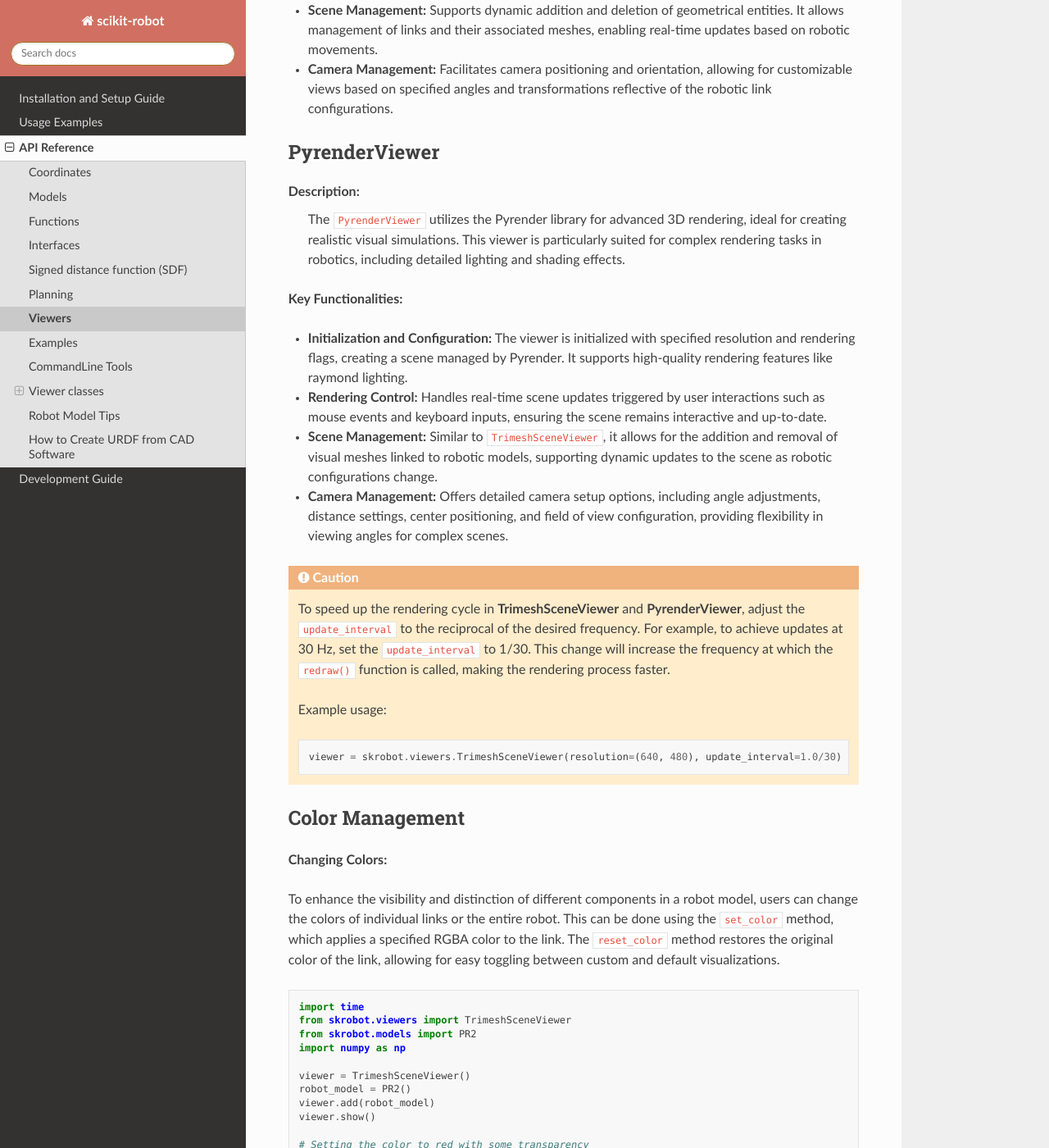
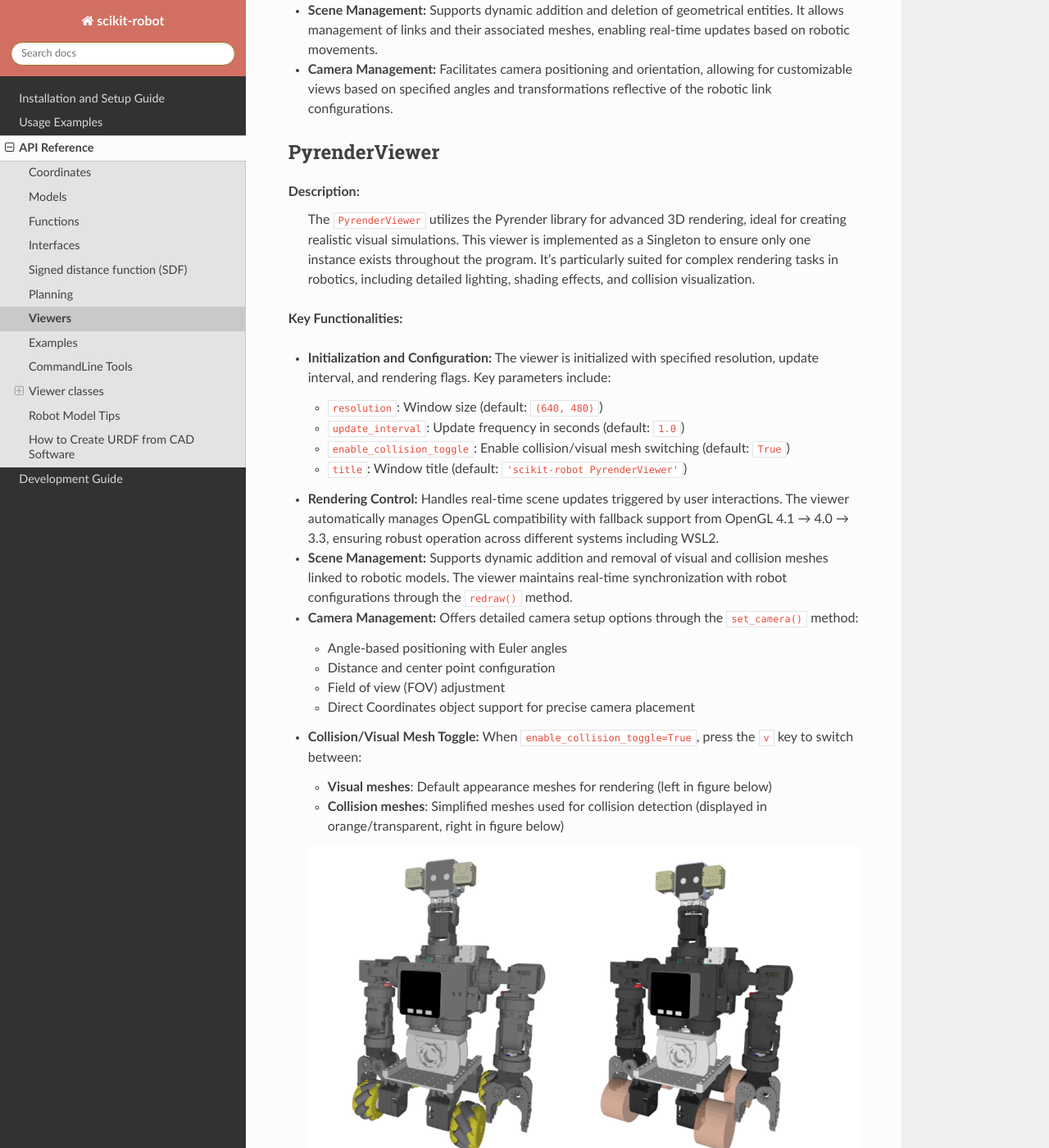
Before and after one commit to iory/scikit-robot, a Sphinx documentation site: the page built from docs/source/reference/viewers.rst, in a window 1280 px wide and 1400 px high, scrolled down 1841 px. Shown: the whole window at 82% size. Built offline with Sphinx 7.4.7 and the Read the Docs theme 3.1.0, drawn with Linux system fonts in a browser that asks for light colours; some of the changed text lies outside the part shown.

Commit message:
[PyrenderViewer] Add v option to switch visual mesh and collision mesh (#579)

```diff
--- a/docs/source/reference/viewers.rst
+++ b/docs/source/reference/viewers.rst
@@ -62,22 +62,156 @@ PyrenderViewer
 --------------
 
 **Description:**
-  The ``PyrenderViewer`` utilizes the Pyrender library for advanced 3D rendering, ideal for creating realistic visual simulations. This viewer is particularly suited for complex rendering tasks in robotics, including detailed lighting and shading effects.
+  The ``PyrenderViewer`` utilizes the Pyrender library for advanced 3D rendering, ideal for creating realistic visual simulations. This viewer is implemented as a Singleton to ensure only one instance exists throughout the program. It's particularly suited for complex rendering tasks in robotics, including detailed lighting, shading effects, and collision visualization.
 
 **Key Functionalities:**
 
 - **Initialization and Configuration:**
-  The viewer is initialized with specified resolution and rendering flags, creating a scene managed by Pyrender. It supports high-quality rendering features like raymond lighting.
+  The viewer is initialized with specified resolution, update interval, and rendering flags. Key parameters include:
+
+  - ``resolution``: Window size (default: ``(640, 480)``)
+  - ``update_interval``: Update frequency in seconds (default: ``1.0``)
+  - ``enable_collision_toggle``: Enable collision/visual mesh switching (default: ``True``)
+  - ``title``: Window title (default: ``'scikit-robot PyrenderViewer'``)
 
 - **Rendering Control:**
-  Handles real-time scene updates triggered by user interactions such as mouse events and keyboard inputs, ensuring the scene remains interactive and up-to-date.
+  Handles real-time scene updates triggered by user interactions. The viewer automatically manages OpenGL compatibility with fallback support from OpenGL 4.1 → 4.0 → 3.3, ensuring robust operation across different systems including WSL2.
 
 - **Scene Management:**
-  Similar to ``TrimeshSceneViewer``, it allows for the addition and removal of visual meshes linked to robotic models, supporting dynamic updates to the scene as robotic configurations change.
+  Supports dynamic addition and removal of visual and collision meshes linked to robotic models. The viewer maintains real-time synchronization with robot configurations through the ``redraw()`` method.
 
 - **Camera Management:**
-  Offers detailed camera setup options, including angle adjustments, distance settings, center positioning, and field of view configuration, providing flexibility in viewing angles for complex scenes.
+  Offers detailed camera setup options through the ``set_camera()`` method:
 
+  - Angle-based positioning with Euler angles
+  - Distance and center point configuration
+  - Field of view (FOV) adjustment
+  - Direct Coordinates object support for precise camera placement
+
+- **Collision/Visual Mesh Toggle:**
+  When ``enable_collision_toggle=True``, press the ``v`` key to switch between:
+
+  - **Visual meshes**: Default appearance meshes for rendering (left in figure below)
+  - **Collision meshes**: Simplified meshes used for collision detection (displayed in orange/transparent, right in figure below)
+
+  .. figure:: ../_static/visual-collision-comparison.jpg
+     :width: 100%
+     :align: center
+     :alt: Visual mesh (left) vs Collision mesh (right) comparison
+
+     **Visual mesh (left) vs Collision mesh (right).** The visual mesh shows the detailed appearance of the robot with textured wheels. The collision mesh on the right uses simplified cylinder representations for the wheels, which are computationally more efficient for collision detection algorithms.
+
+- **360-Degree Image Capture:**
+  The ``capture_360_images()`` method enables automated scene capture from multiple angles:
+
+  - Configurable number of frames and camera elevation
+  - Automatic GIF animation generation
+  - Transparent background support
+  - Custom lighting configuration options
+
+
+**Keyboard Controls:**
+
+The PyrenderViewer provides extensive keyboard controls for interactive manipulation:
+
+.. list-table:: Keyboard Controls
+   :header-rows: 1
+   :widths: 10 90
+
+   * - Key
+     - Function
+   * - ``a``
+     - Toggle rotational animation mode
+   * - ``c``
+     - Toggle backface culling
+   * - ``f``
+     - Toggle fullscreen mode
+   * - ``h``
+     - Toggle shadow rendering (may impact performance)
+   * - ``i``
+     - Cycle through axis display modes (none → world → mesh → all)
+   * - ``l``
+     - Cycle lighting modes (scene → Raymond → direct)
+   * - ``m``
+     - Toggle face normal visualization
+   * - ``n``
+     - Toggle vertex normal visualization
+   * - ``o``
+     - Toggle orthographic camera mode
+   * - ``q``
+     - Quit the viewer
+   * - ``r``
+     - Start/stop GIF recording (opens file dialog on stop)
+   * - ``s``
+     - Save current view as image (opens file dialog)
+   * - ``v``
+     - **Toggle between visual and collision meshes** (if enabled)
+   * - ``w``
+     - Cycle wireframe modes
+   * - ``z``
+     - Reset camera to default view
+
+**Mouse Controls:**
+
+- **Left-click + drag**: Rotate camera around scene center
+- **Ctrl + Left-click + drag**: Rotate camera around viewing axis
+- **Shift + Left-click + drag** or **Middle-click + drag**: Pan camera
+- **Right-click + drag** or **Scroll wheel**: Zoom in/out
+
+**Example Usage:**
+
+Basic viewer initialization and robot display:
+
+.. code-block:: python
+
+    from skrobot.viewers import PyrenderViewer
+    from skrobot.models import PR2
+
+    # Create viewer instance (Singleton pattern ensures only one instance)
+    viewer = PyrenderViewer(resolution=(800, 600), update_interval=1.0/30)
+
+    # Load and add robot model
+    robot = PR2()
+    viewer.add(robot)
+
+    # Show the viewer window
+    viewer.show()
+
+    # Update robot pose and redraw
+    robot.reset_manip_pose()
+    viewer.redraw()
+
+Collision/Visual mesh toggle example:
+
+.. code-block:: python
+
+    # Enable collision toggle functionality
+    viewer = PyrenderViewer(enable_collision_toggle=True)
+
+    # Add robot to viewer
+    viewer.add(robot)
+    viewer.show()
+
+    # Press 'v' key in the viewer to toggle between visual and collision meshes
+    # Collision meshes will appear in orange/transparent color
+
+    # The visual mesh displays the full detailed geometry with textures
+    # while collision mesh shows simplified shapes (e.g., cylinders for wheels)
+    # optimized for physics calculations
+
+360-degree image capture example:
+
+.. code-block:: python
+
+    # Capture 360-degree rotation images
+    viewer.capture_360_images(
+        output_dir="./robot_360",
+        num_frames=36,  # One image every 10 degrees
+        camera_elevation=45,  # Camera elevation angle
+        create_gif=True,  # Generate animated GIF
+        gif_duration=100,  # 100ms between frames
+        transparent_background=True  # Render with transparent background
+    )
 
 .. caution::
 
@@ -88,6 +222,7 @@ PyrenderViewer
   .. code-block:: python
 
     viewer = skrobot.viewers.TrimeshSceneViewer(resolution=(640, 480), update_interval=1.0/30)   # Set update interval for 30 Hz
+    viewer = skrobot.viewers.PyrenderViewer(resolution=(640, 480), update_interval=1.0/30)      # Same for PyrenderViewer
 
 
 Color Management
```
Also changed, not shown: docs/source/_static/visual-collision-comparison.jpg (added), 1 other file.
